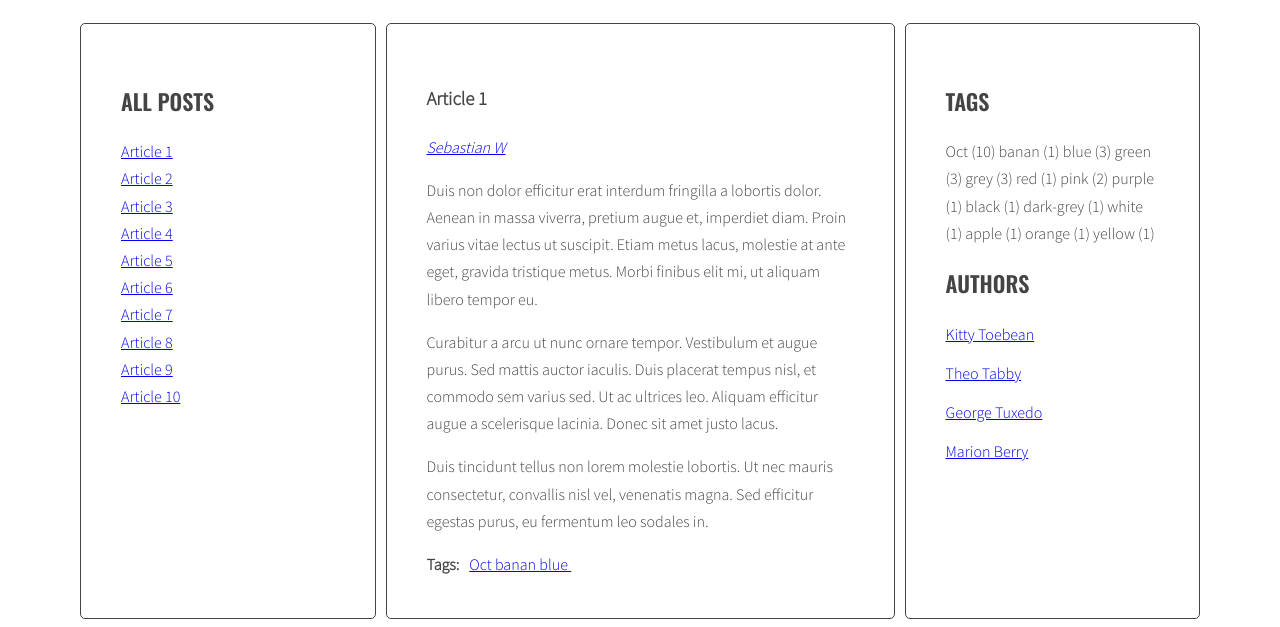
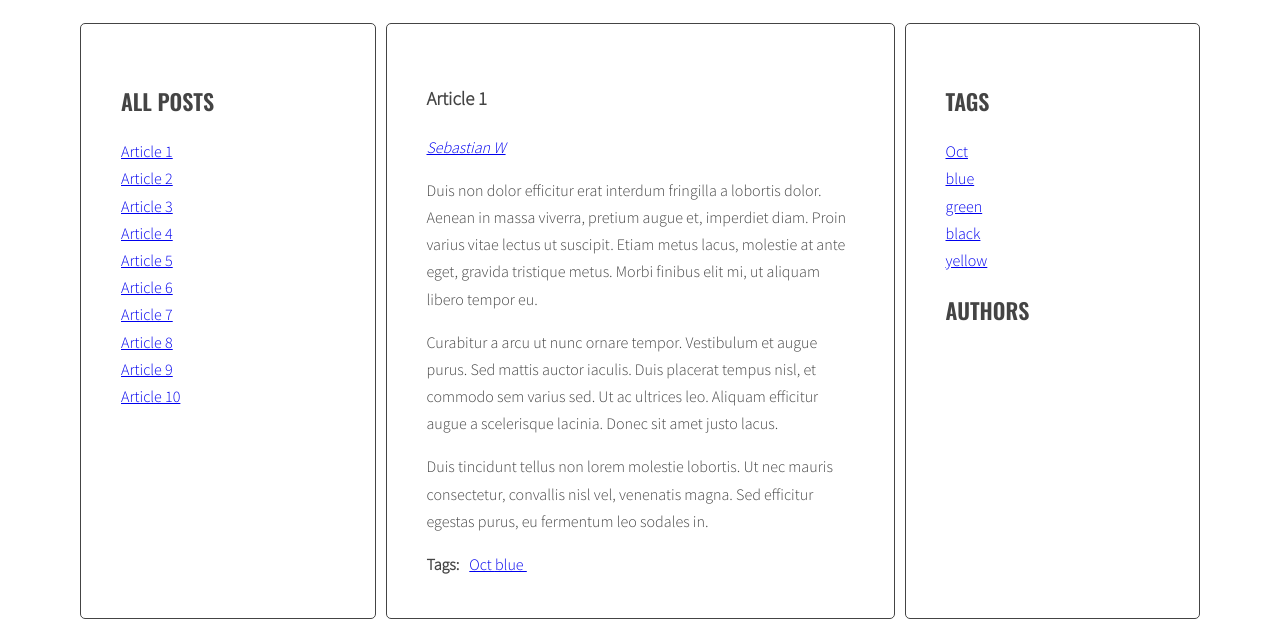
Before and after one commit to Galges/Javascript-blog, a website: page index.html in a window 1280 px wide. Shown: the part 220-847 px from the top of the page. Drawn offline with nearby package versions, Linux system fonts and the light colour scheme.

Commit message:
aside bars author link

```diff
--- a/index.html
+++ b/index.html
@@ -16,7 +16,7 @@
 			  </ul>
 			</aside>
 			<section class="posts">
-			  <article class="post active" id="article-1" data-tags="Oct banan blue" data-author="Sebastian W">
+			  <article class="post active" id="article-1" data-tags="Oct blue" data-author="Sebastian W">
 				<h3 class="post-title">Article 1</h3>
 				<p class="post-author"></p>
 				<div class="post-content">
@@ -33,7 +33,7 @@
 				  </ul>
 				</div>
 			  </article>
-			  <article class="post" id="article-2" data-tags="Oct green grey" data-author="Mateusz G">
+			  <article class="post" id="article-2" data-tags="Oct green " data-author="Mateusz G">
 				<h3 class="post-title">Article 2</h3>
 				<p class="post-author"></p>
 				<div class="post-content">
@@ -50,7 +50,7 @@
 				  </ul>
 				</div>
 			  </article>
-			  <article class="post" id="article-3" data-tags="Oct red grey" data-author="Krystyna H">
+			  <article class="post" id="article-3" data-tags="Oct " data-author="Krystyna H">
 				<h3 class="post-title">Article 3</h3>
 				<p class="post-author"></p>
 				<div class="post-content">
@@ -66,7 +66,7 @@
 				  </ul>
 				</div>
 			  </article>
-			  <article class="post" id="article-4" data-tags="Oct pink purple" data-author="Henryk W">
+			  <article class="post" id="article-4" data-tags="Oct " data-author="Henryk W">
 				<h3 class="post-title">Article 4</h3>
 				<p class="post-author"></p>
 				<div class="post-content">
@@ -83,7 +83,7 @@
 				  </ul>
 				</div>
 			  </article>
-			  <article class="post" id="article-5" data-tags="Oct green black" data-author="Małgorzata K">
+			  <article class="post" id="article-5" data-tags=" green black" data-author="Małgorzata K">
 				<h3 class="post-title">Article 5</h3>
 				<p class="post-author"></p>
 				<div class="post-content">
@@ -100,7 +100,7 @@
 				  </ul>
 				</div>
 			  </article>
-			  <article class="post" id="article-6" data-tags="Oct green dark-grey" data-author="Aleksandra A">
+			  <article class="post" id="article-6" data-tags="Oct green " data-author="Aleksandra A">
 				<h3 class="post-title">Article 6</h3>
 				<p class="post-author"></p>
 				<div class="post-content">
@@ -117,7 +117,7 @@
 				  </ul>
 				</div>
 			  </article>
-			  <article class="post" id="article-7" data-tags="Oct blue white" data-author="Piotr G">
+			  <article class="post" id="article-7" data-tags="Oct blue " data-author="Piotr G">
 				<h3 class="post-title">Article 7</h3>
 				<p class="post-author"></p>
 				<div class="post-content">
@@ -134,7 +134,7 @@
 				  </ul>
 				</div>
 			  </article>
-			  <article class="post" id="article-8" data-tags="Oct apple orange" data-author="Krystian C">
+			  <article class="post" id="article-8" data-tags="Oct " data-author="Krystian C">
 				<h3 class="post-title">Article 8</h3>
 				<p class="post-author"></p>
 				<div class="post-content">
@@ -151,7 +151,7 @@
 				  </ul>
 				</div>
 			  </article>
-			  <article class="post" id="article-9" data-tags="Oct yellow grey" data-author="Katarzyna B">
+			  <article class="post" id="article-9" data-tags="Oct yellow " data-author="Katarzyna B">
 				<h3 class="post-title">Article 9</h3>
 				<p class="post-author"></p>
 				<div class="post-content">
@@ -168,7 +168,7 @@
 				  </ul>
 				</div>
 			  </article>
-			  <article class="post" id="article-10" data-tags="Oct blue pink" data-author="Oleg A">
+			  <article class="post" id="article-10" data-tags="Oct blue " data-author="Oleg A">
 				<h3 class="post-title">Article 10</h3>
 				<p class="post-author"></p>
 				<div class="post-content">
@@ -199,22 +199,22 @@
 			  <ul class="list authors">
 				<li>
 				  <a href="#">
-					<span class="author-name">Kitty Toebean</span>
+					<span class="author-name"></span>
 				  </a>
 				</li>
 				<li>
 				  <a href="#">
-					<span class="author-name">Theo Tabby</span>
+					<span class="author-name"></span>
 				  </a>
 				</li>
 				<li>
 				  <a href="#">
-					<span class="author-name">George Tuxedo</span>
+					<span class="author-name"></span>
 				  </a>
 				</li>
 				<li>
 				  <a href="#">
-					<span class="author-name">Marion Berry</span>
+					<span class="author-name"></span>
 				  </a>
 				</li>
 			  </ul>
--- a/js/script.js
+++ b/js/script.js
@@ -1,5 +1,27 @@
 'use strict';
+function calculateTagsParams(tags) {
+  const params = {
+    min: 999999,
+    max: 0,
+  };
 
+  for (let tag in tags) {
+    if (tags[tag] > params.max) {
+      params.max = tags[tag];
+    }
+    if (tags[tag] < params.min) {
+      params.min = tags[tag];
+    }
+  }
+  return params;
+}
+function calculateTagClass(count, params) {
+  const normalizedCount = count - params.min,
+    normalizedMax = params.max - params.min,
+    percentage = normalizedCount / normalizedMax,
+    classNumber = Math.floor(percentage * (optCloudClassCount - 1) + 1);
+  return optCloudClassPrefix + classNumber;
+}
 
 function titleClickHandler(event){
   event.preventDefault();
@@ -38,8 +60,9 @@ const optArticleSelector = '.post',
   optTitleListSelector = '.titles',
   optArticleTagsSelector = '.post-tags .list',
   optArticleAuthorSelector = '.post-author',
-  optTagsListSelector = '.tags-list';
-
+  optTagsListSelector = '.tags-list',
+  optCloudClassCount = '5',
+  optCloudClassPrefix = 'tag-size-';
 function generateTitleLinks(customSelector=''){
   let html='';
   /* remove contents of titleList */
@@ -120,15 +143,20 @@ function generateTags(){
   }
   /* [NEW] find list of tags in right column */
   const tagList = document.querySelector('.tags');
-
+  const tagsParams = calculateTagsParams(allTags);
+  console.log('tagsParams:' , tagsParams)
   let allTagsHTML = '';
 
 
   for(let tag in allTags){
-    allTagsHTML += tag + ' (' + allTags[tag] + ') ';
+
+    const tagLinkHTML = '<li><a href="#tag-' + tag + '" class="' + calculateTagClass(allTags[tag], tagsParams) +'" > <span>' + tag +'   </span></a></li>';
+    console.log('tagLinkHTML:', tagLinkHTML)
+    allTagsHTML += tagLinkHTML
 
   }
   tagList.innerHTML = allTagsHTML;
+
 
 }
 
@@ -184,6 +212,7 @@ function addClickListenersToTags(){
 addClickListenersToTags();
 
 function generateAuthors(){
+  let allAuthors = {};
   const articles = document.querySelectorAll(optArticleSelector);
 
   for(let article of articles){
@@ -194,14 +223,29 @@ function generateAuthors(){
     console.log(author);
 
     const articleAuthor = article.getAttribute('data-author');
+    const tagsParams = calculateTagsParams(allAuthors);
+    console.log('tagsParams:' , tagsParams)
+    let allAuthorsHTML = '';
     console.log(optArticleAuthorSelector);
     const linkHTML = '<a href="#author-' + articleAuthor + '"><span>' + articleAuthor+ '</span></a>';
      // html = html + linkHTML;
+     if (!allAuthors.hasOwnProperty(articleAuthor)) {
+      allAuthors[articleAuthor] = 1;
+    } else {
+      allAuthors[articleAuthor]++;
+    }
       author.innerHTML = linkHTML;
+      }
 
-  }
+
+
+    for (let author in allAuthors) {
+      const authorLinkHTML = '<a href="#author-' + author + '"class="' +  calculateTagClass(allAuthors[author], tagsParams) +'" > <span>' + author +' </span></a>';
+      allAuthorsHTML += authorLinkHTML
+
 }
-
+articleAuthor.innerHTML = authorsLinkHTML;
+}
 generateAuthors();
 
 function authorClickHandler(event) {
```
Also changed, not shown: sass/style.scss (+7 -0 lines).
